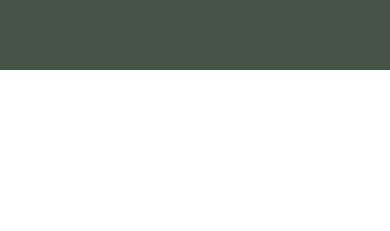
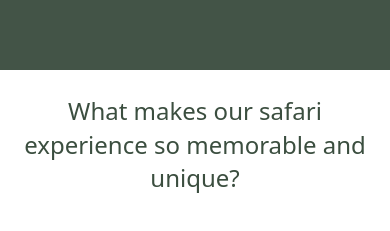
Before and after one commit to IsuruPD/travel-web, a React (Vite) app: page / in a window 390 px wide. Shown: the part 2329-2560 px from the top of the page. Before the commit the page ends 2399 px from the top, so only its background shows below. Built offline with nearby package versions, Linux system fonts and the light colour scheme; a web font is replaced by a local one.

Commit message:
Section Four Styling v-#f

```diff
--- a/src/App.tsx
+++ b/src/App.tsx
@@ -13,7 +13,7 @@ const App: React.FC = () => {
       <LandingBanner />
       <IntroSection />
       <SectionThree />
-      {/* <SectionFour /> */}
+      <SectionFour />
       {/* <SectionFive/> */}
     </main>
   )
--- a/src/components/ComponentStyles.css
+++ b/src/components/ComponentStyles.css
@@ -230,10 +230,14 @@
 .sect3LImg {
   width: 100%;
   height: 100%;
+  object-fit: cover;
+}
+.sect3L,
+.sect3R  {
+  flex: 1;
 }
 
 .sect3R {
-  display: flex;
   background-color: #435447;
 }
 
@@ -277,6 +281,7 @@
 @media (max-width: 1024px) {
   .sectionThree {
     flex-direction: column;
+    height: auto;
   }
 
   .sect3LImg {
@@ -321,16 +326,47 @@
 
 /* ////////////// */
 
-.section4Heading {
+.sectionFour{
+  height: 25vh;
+}
+
+.sect4Centered{
+  display: flex;
+  flex-direction: column;
+  align-items: center;
+}
+
+.sect4Title {
+  z-index: 10;
   color: #3b4e3f;
-  font-size: 4em;
+  font-size: 3.5em;
   line-height: 70px;
   text-align: center;
-  display: flex;
   justify-content: center;
   align-items: center;
 }
 
+@media (max-width:1024px){
+  .sect4Title{
+    font-size: 3em;
+    padding-top: 0.5em;
+  }
+}
+
+@media (max-width:768px){
+  .sect4Title {
+    padding-top: 0.5em;
+    padding-bottom: 0.5em;
+  }
+}
+
+@media (max-width:640px){
+  .sect4Title {
+    padding-top: 1em;
+    font-size: 1.5em;
+    line-height: 1.4;
+  }
+}
 /* ////////////// */
 
 .secFiveTitle{
@@ -352,15 +388,15 @@
 
 /* ////////////////////////////// */
 
-/* Running button */
+/* Flow button */
 
 .flwBtn {
   position: relative;
   z-index: 0;
-  width: clamp(160px, 40vw, 240px); /* Responsive width */
-  height: clamp(44px, 6vw, 56px);   /* Responsive height */
+  width: clamp(160px, 40vw, 240px);
+  height: clamp(44px, 6vw, 56px);
   text-decoration: none;
-  font-size: clamp(1rem, 2vw, 1.4em); /* Responsive font size */
+  font-size: clamp(1rem, 2vw, 1.4em);
   font-weight: bold;
   color: #ffffff;
   letter-spacing: 1px;
--- a/src/components/SectionFour.tsx
+++ b/src/components/SectionFour.tsx
@@ -3,15 +3,17 @@ import "./ComponentStyles.css"
 
 const SectionFour: React.FC = () => {
   return (
-    <section className="memorableSection">
-      <h2 className="section4Heading h-[25vh]">
+    <section className="sectionFour">
+      <div className="sect4Centered">
+        <div className="sect4Title">
           <span>What makes our safari
             <br />
             experience so memorable and
             <br />
             unique?
           </span>
-      </h2>
+        </div>
+      </div>
     </section>
   );
 };
--- a/src/components/SectionThree.tsx
+++ b/src/components/SectionThree.tsx
@@ -4,7 +4,7 @@ import "./ComponentStyles.css"
 const SectionThree: React.FC = () => {
   return (
     <section className="sectionThree">
-      <div className="sect3L flex-1">
+      <div className="sect3L">
         <img
           src="bird43.png"
           alt="Safari experience"
@@ -12,7 +12,7 @@ const SectionThree: React.FC = () => {
         />
       </div>
 
-      <div className="sect3R flex-1">
+      <div className="sect3R">
         <div className="sect3RContainer">
           <div className="sect3RTitle">Where Luxury Meets Wilderness</div>
           <div className="sect3RDesc">
```
Also changed, not shown: src/components/Input.Design.module.css (deleted, +0 -151 lines). Lines whose indentation alone changed are shown as unchanged.
